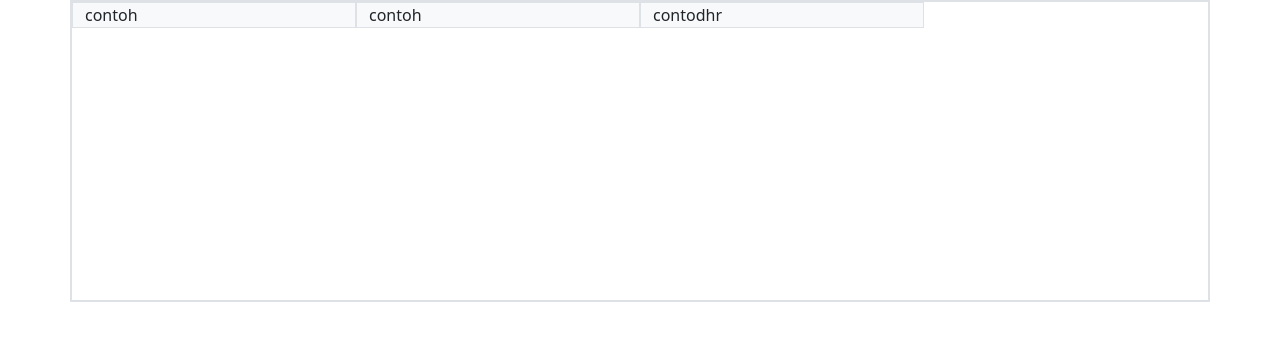
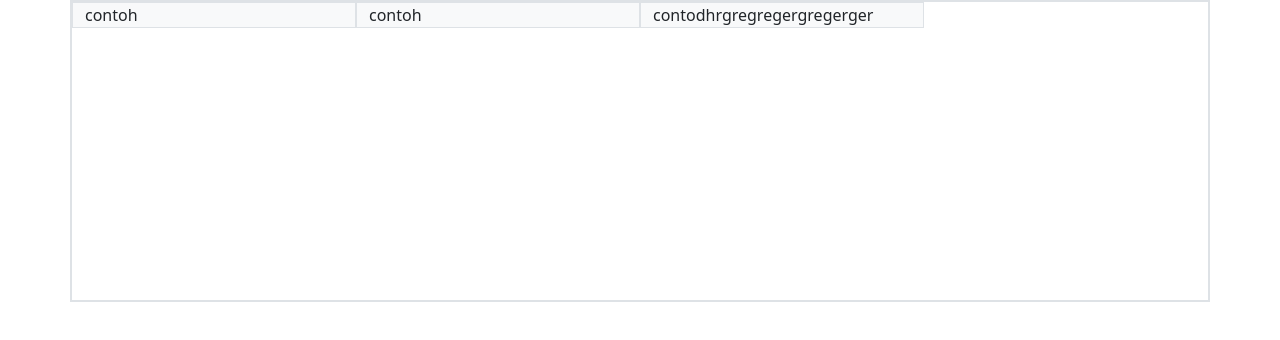
Before and after one commit to haysnairfAilfaR/KaSeT, a plain HTML site: page index.html in a window 1280 px wide. Drawn offline with nearby package versions, Linux system fonts and the light colour scheme.

Commit message:
dimas minta

```diff
--- a/index.html
+++ b/index.html
@@ -178,7 +178,7 @@
       <div class="row border align-items-start">
         <div class="col-3 border bg-light">contoh</div>
         <div class="col-3 border bg-light">contoh</div>
-        <div class="col-3 border bg-light">contodhr</div>
+        <div class="col-3 border bg-light">contodhrgregregergregerger</div>
       </div>
     </div>
 
```
